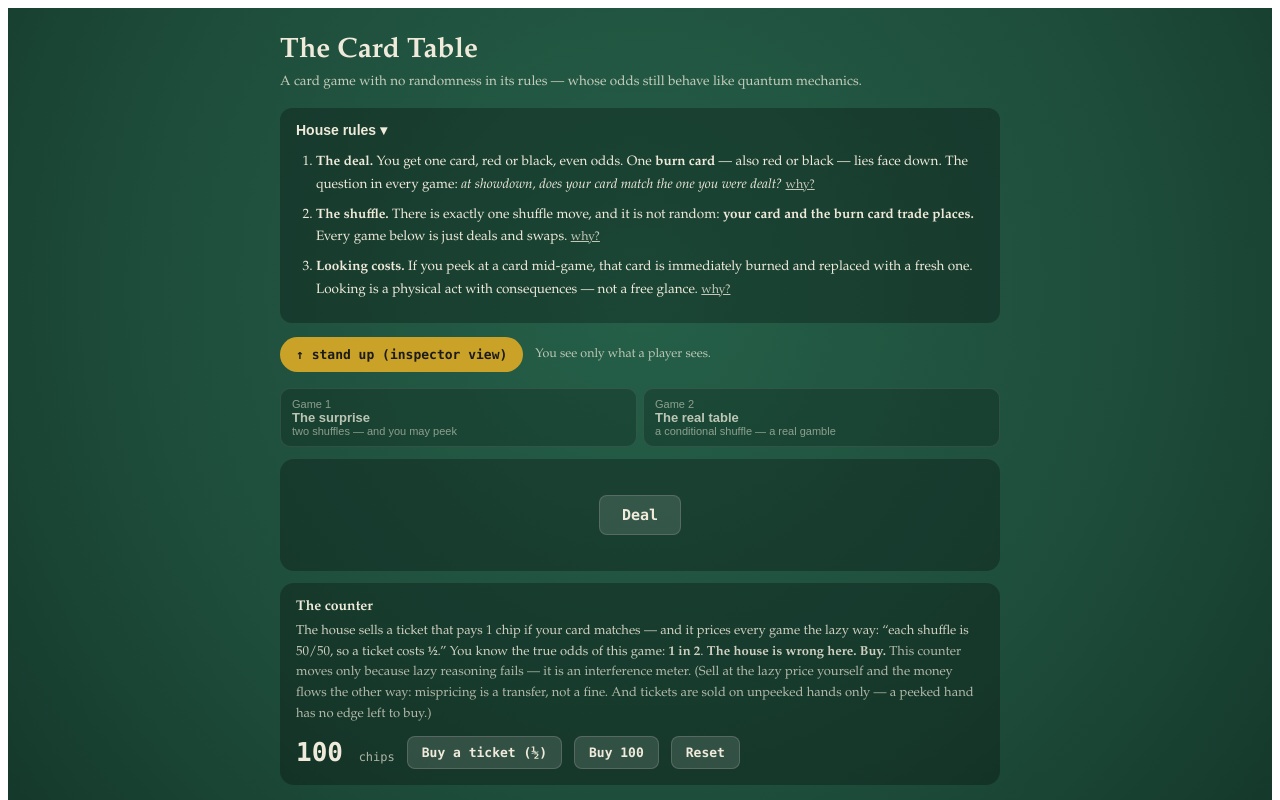
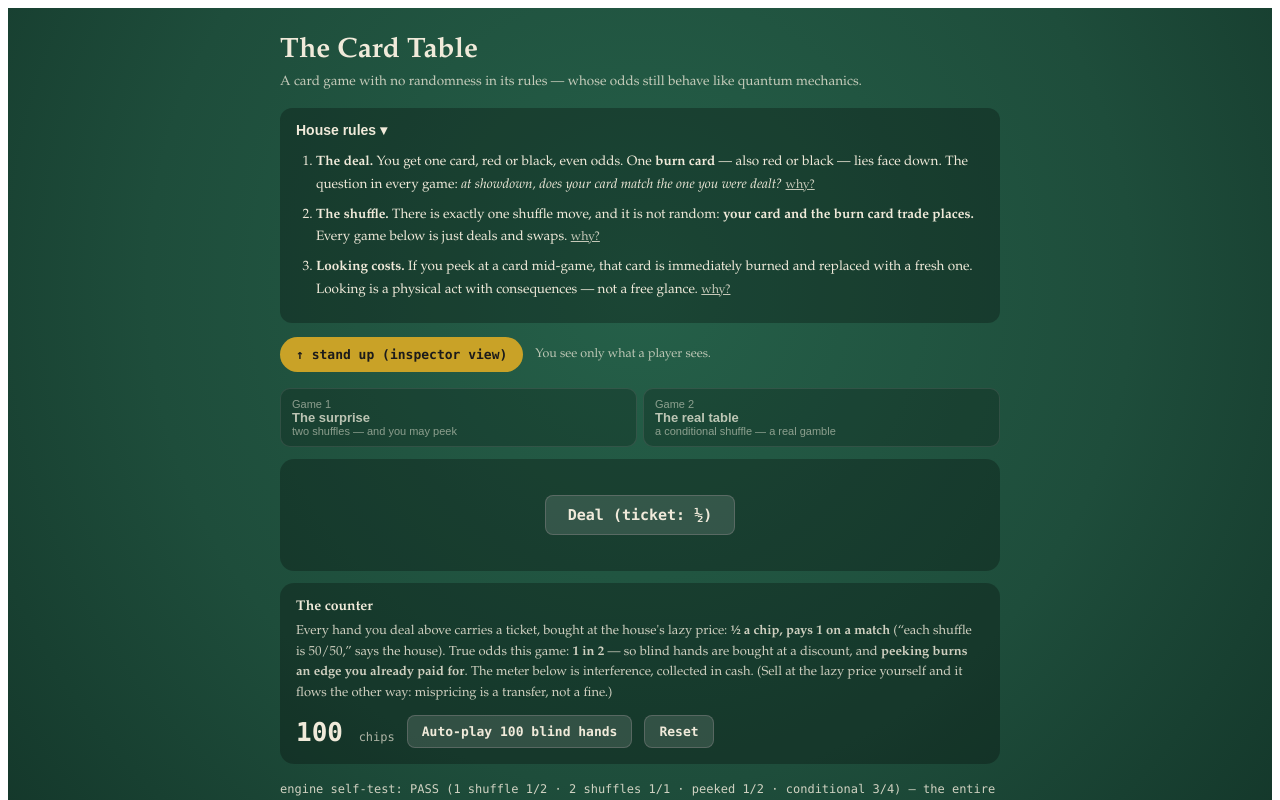
Before and after one commit to amaybaum/card-table, a React (Vite) app: page / in a window 1280 px wide. Shown: the top 800 px of the page. Built offline with nearby package versions, Linux system fonts and the light colour scheme.

Commit message:
Last Sync: 2026-07-27 22:54

```diff
--- a/src/App.jsx
+++ b/src/App.jsx
@@ -83,7 +83,7 @@ function narrate(step, t, game, seat) {
     case "deal":
       return insp
         ? `You are dealt ${cname(t.v)}. The burn card happens to be ${cname(t.h)}${game === "cond" ? `, the dealer's pocket card is ${cname(t.p)}` : ""} — you can see everything from up here.`
-        : `You are dealt ${cname(t.v)}. A burn card lies face down beside the deck.${game === "cond" ? " The dealer also holds a hidden pocket card." : ""} Nobody at your seat knows the hidden cards.`;
+        : `You are dealt ${cname(t.v)}. A burn card lies face down beside the deck.${game === "cond" ? " The dealer also holds a hidden pocket card." : " After the first swap you will face a choice."} Nobody at your seat knows the hidden cards.`;
     case "shuffle":
       return insp
         ? `SWAP. Your ${cname(t.h)} just moved INTO the burn pile, and the old burn card (${cname(t.v)}) is now in your hand. Your dealt card is not gone — it is sitting right there, face down.`
@@ -142,10 +142,22 @@ export default function CardTable() {
   const oddsStr = actual.den === 1 ? "certain" : `${actual.num} in ${actual.den}`;
 
   function switchGame(k) { setGame(k); setHand(null); setGuess(null); setBets([]); setLastPlay(null); setHandNo(0); }
-  function deal() { setHand(dealHand(game, rng.current)); setStep(0); setGuess(null); }
+  function deal() {
+    const refund = hand && !hand.settled ? 0.5 : 0;   // abandoning an unfinished hand voids its ticket
+    setBankroll((x) => Math.round((x - 0.5 + refund) * 2) / 2);
+    setHand(dealHand(game, rng.current)); setStep(0); setGuess(null);
+  }
   function next() {
     if (beforeShowdown && guess === null) return;
-    setStep((s) => Math.min(hand.trace.length - 1, s + 1));
+    const target = Math.min(hand.trace.length - 1, step + 1);
+    if (target === hand.trace.length - 1 && !hand.settled) {
+      const pnl = (hand.match ? 1 : 0) - 0.5;
+      setBankroll((x) => Math.round((x + (hand.match ? 1 : 0)) * 2) / 2);   // ticket was paid at the deal
+      setBets((b) => [...b, { pnl, match: hand.match }].slice(-300));
+      setHandNo((n) => n + 1);
+      setHand({ ...hand, settled: true });
+    }
+    setStep(target);
   }
   function applyPeek() {
     // taken between the shuffles of the two-shuffle game: burns your card, rebuilds the hand
@@ -158,8 +170,8 @@ export default function CardTable() {
     setStep(2); setGuess(null);
   }
 
-  // The counter: the house lazily prices EVERY ticket at 1/2 ("each shuffle is 50/50").
-  // You buy when you know better. Your edge per ticket = truth - 1/2.
+  // Auto-play: n blind hands, each carrying the standard 1/2 ticket, settled instantly.
+  // Same economics as the table above — just fast-forwarded.
   function buy(n) {
     let bk = bankroll; const hist = [...bets];
     let matches = 0, delta = 0;
@@ -233,7 +245,7 @@ export default function CardTable() {
         <div style={{ background: world.panel, borderRadius: 14, padding: "20px 16px", marginTop: 12 }}>
           {!hand ? (
             <div style={{ textAlign: "center", padding: "16px 0" }}>
-              <button onClick={deal} style={{ ...btn(insp), fontSize: 15, padding: "10px 22px" }}>Deal</button>
+              <button onClick={deal} style={{ ...btn(insp), fontSize: 15, padding: "10px 22px" }}>Deal (ticket: ½)</button>
             </div>
           ) : (
             <div>
@@ -261,13 +273,20 @@ export default function CardTable() {
                       const names = { sure: "certain", half: "50/50", partial: "in between" };
                       return ` — you guessed ${names[guess]}${guess === correct ? " \u2713" : ""}`; })()}
                   </div>
-                  {hand.peeked ? EXPLAIN.peek + " At the counter, this hand was worth +½ to you before you looked. The peek spent it — the cost of looking, measured in chips." : EXPLAIN[game]}
+                  <div style={{ fontFamily: "ui-monospace, Menlo, monospace", fontSize: 12.5, marginBottom: 6 }}>
+                    Your ticket: paid ½ at the deal → collected {hand.match ? 1 : 0} ({hand.match ? "+½" : "−½"})
+                    {hand.peeked && " — after your peek this was a fair coin flip; the edge you'd paid for was already gone"}
+                  </div>
+                  {hand.peeked ? EXPLAIN.peek + " You bought this ticket at ½ when it was worth " + (game === "cond" ? "¾" : "1") + ". Then you looked, and it became worth exactly what you paid. The peek cost you the difference — the cost of looking, measured in chips." : EXPLAIN[game]}
                 </div>
               )}
               {game === "two" && !hand.peeked && step === 1 && (
-                <div style={{ textAlign: "center", marginTop: 12, fontSize: 13 }}>
-                  Your call: play on blind, or look at your card now?{" "}
-                  <button onClick={applyPeek} style={btn(insp)}>peek (burns your card)</button>
+                <div style={{ textAlign: "center", marginTop: 12, fontSize: 13.5, background: insp ? "rgba(35,64,74,.10)" : "rgba(201,162,39,.16)", border: `1px dashed ${insp ? "#23404A" : "#C9A227"}`, borderRadius: 10, padding: "10px 12px" }}>
+                  <b>Your call.</b> Play on blind — or look at your card now?
+                  <div style={{ marginTop: 8 }}>
+                    <button onClick={applyPeek} style={btn(insp)}>peek (burns your card)</button>{" "}
+                    <button onClick={next} style={{ ...btn(insp), fontWeight: 700 }}>play on →</button>
+                  </div>
                 </div>
               )}
               <div style={{ display: "flex", justifyContent: "center", gap: 8, marginTop: 14 }}>
@@ -275,7 +294,7 @@ export default function CardTable() {
                 <button onClick={next} style={{ ...btn(insp), fontWeight: 700 }} disabled={atShowdown || (beforeShowdown && guess === null)}>
                   {beforeShowdown ? "showdown \u2192" : "next \u2192"}
                 </button>
-                <button onClick={deal} style={btn(insp)}>redeal</button>
+                <button onClick={deal} style={btn(insp)}>redeal (new ticket: ½)</button>
               </div>
             </div>
           )}
@@ -285,20 +304,18 @@ export default function CardTable() {
         <div style={{ background: world.panel, borderRadius: 14, padding: "16px", marginTop: 12 }}>
           <div style={{ fontWeight: 700, fontSize: 14 }}>The counter</div>
           <div style={{ fontSize: 13, opacity: 0.85, lineHeight: 1.6, margin: "6px 0 10px" }}>
-            The house sells a ticket that pays 1 chip if your card matches — and it prices every game
-            the lazy way: &ldquo;each shuffle is 50/50, so a ticket costs <b>½</b>.&rdquo; You know the true odds
-            of this game: <b>{oddsStr}</b>. <b>The house is wrong here. Buy.</b>{" "}
-            <span style={{ opacity: 0.85 }}>This counter moves only because lazy reasoning fails — it is an
-            interference meter. (Sell at the lazy price yourself and the money flows the other way:
-            mispricing is a transfer, not a fine. And tickets are sold on unpeeked hands only —
-            a peeked hand has no edge left to buy.)</span>
+            Every hand you deal above carries a ticket, bought at the house's lazy price:
+            <b> ½ a chip, pays 1 on a match</b> (&ldquo;each shuffle is 50/50,&rdquo; says the house).
+            True odds this game: <b>{oddsStr}</b> — so blind hands are bought at a discount, and
+            <b> peeking burns an edge you already paid for</b>. The meter below is interference,
+            collected in cash. (Sell at the lazy price yourself and it flows the other way:
+            mispricing is a transfer, not a fine.)
           </div>
           <div style={{ display: "flex", alignItems: "center", gap: 12, flexWrap: "wrap" }}>
             <div style={{ fontFamily: "ui-monospace, Menlo, monospace", fontSize: 26, fontWeight: 700 }}>
               {bankroll} <span style={{ fontSize: 12, fontWeight: 400, opacity: 0.7 }}>chips</span>
             </div>
-            <button onClick={() => buy(1)} style={btn(insp)}>Buy a ticket (½)</button>
-            <button onClick={() => buy(100)} style={btn(insp)}>Buy 100</button>
+            <button onClick={() => buy(100)} style={btn(insp)}>Auto-play 100 blind hands</button>
             <button onClick={() => { setBankroll(100); setBets([]); setLastPlay(null); setHandNo(0); }} style={btn(insp)}>Reset</button>
           </div>
           {lastPlay && (
```
